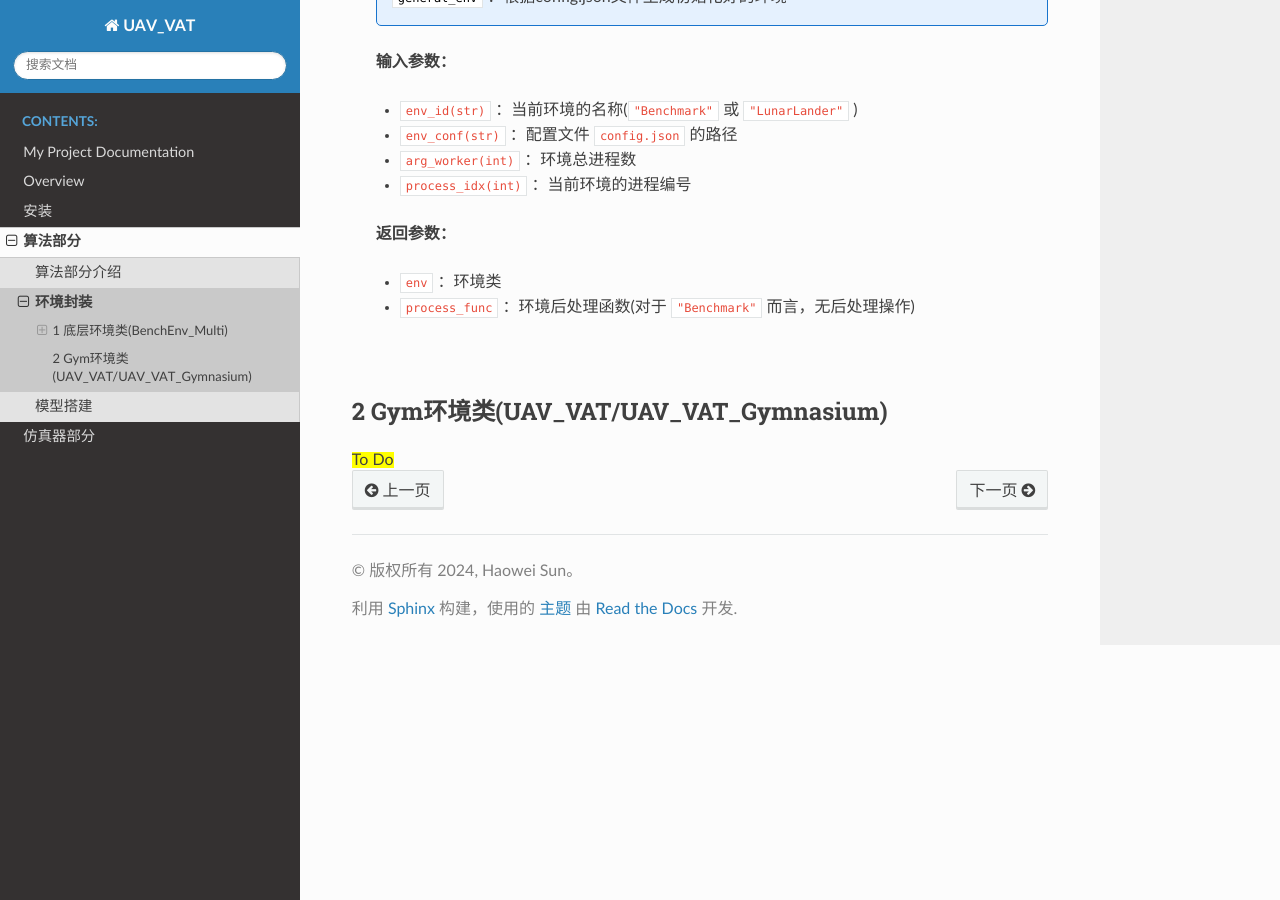
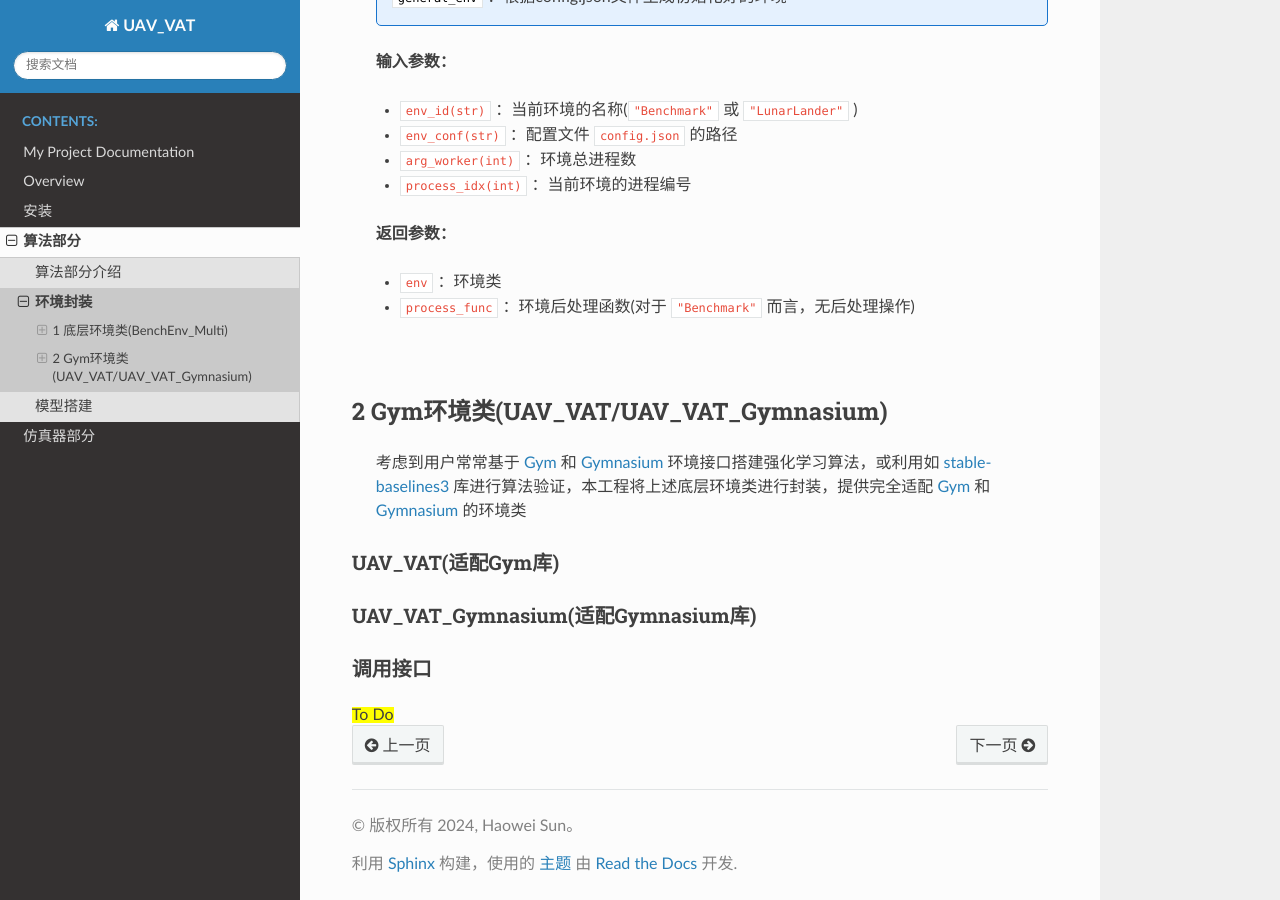
Before and after one commit to 123zdq/DAT_Benchmark_Dev, a Sphinx documentation site: the page built from document/source/Algorithm/Environment.rst, in a window 1280 px wide and 900 px high, scrolled down 4080 px. Built offline with Sphinx 7.4.7 and the Read the Docs theme 2.0.0, drawn with Linux system fonts in a browser that asks for light colours.

Commit message:
Writing Gym Env document

```diff
--- a/document/source/Algorithm/Environment.rst
+++ b/document/source/Algorithm/Environment.rst
@@ -250,6 +250,17 @@ Part 3 构造函数
 2 Gym环境类(UAV_VAT/UAV_VAT_Gymnasium)
 -------------------------------------------------
 
+  考虑到用户常常基于 `Gym <https://github.com/openai/gym>`_ 和 `Gymnasium <https://github.com/openai/gym>`_ 环境接口搭建强化学习算法，或利用如 `stable-baselines3 <https://github.com/DLR-RM/stable-baselines3>`_ 库进行算法验证，本工程将上述底层环境类进行封装，提供完全适配 `Gym <https://github.com/openai/gym>`_ 和 `Gymnasium <https://github.com/openai/gym>`_ 的环境类
+
+UAV_VAT(适配Gym库)
+~~~~~~~~~~~~~~~~~~~~~~~~~~~~~~~~~~~~~~~~~~~~~~~~~~
+
+UAV_VAT_Gymnasium(适配Gymnasium库)
+~~~~~~~~~~~~~~~~~~~~~~~~~~~~~~~~~~~~~~~~~~~~~~~~~~
+
+
+调用接口
+~~~~~~~~~~~~~~~~~~~~~~~~~~~~~~~~~~~~~~~~~~~~~~~~~~
 
 .. raw:: html
 
```
Also changed, not shown: 5 other files.
